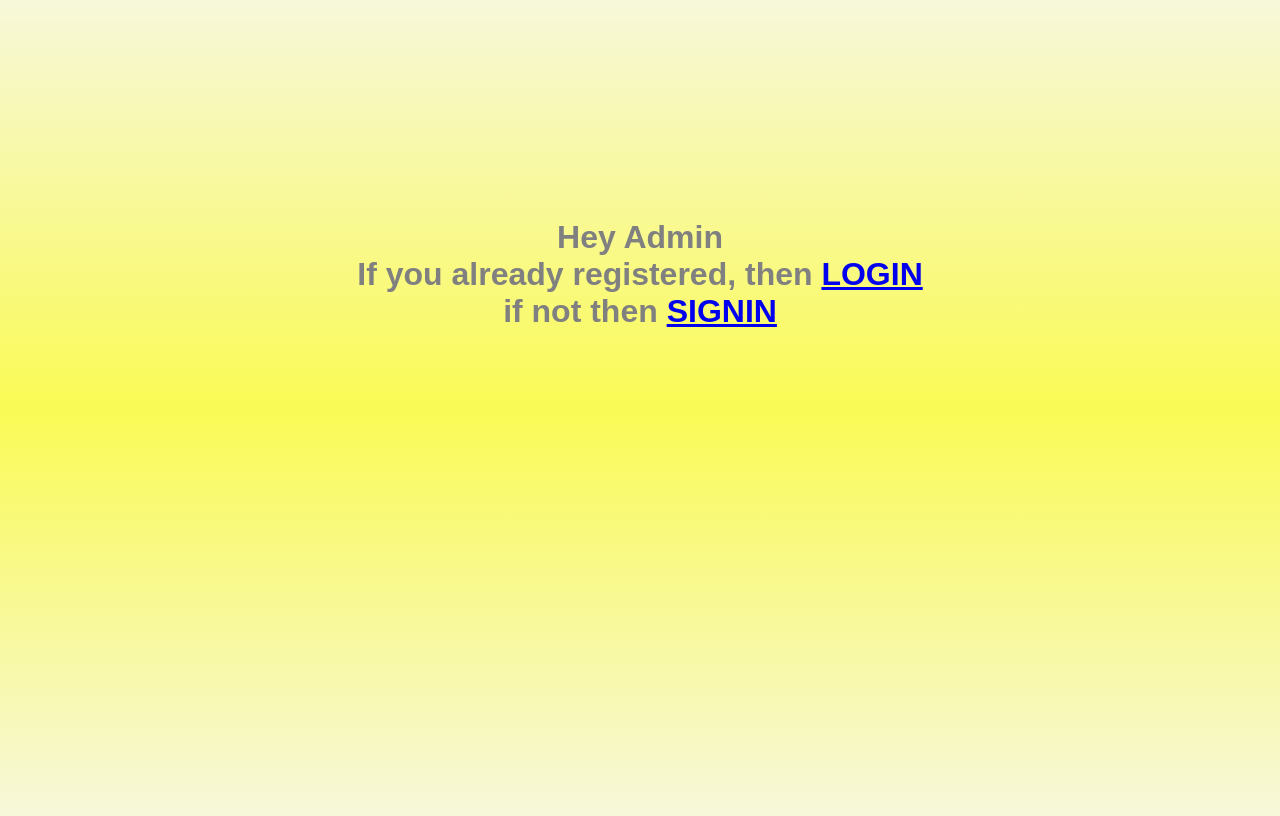
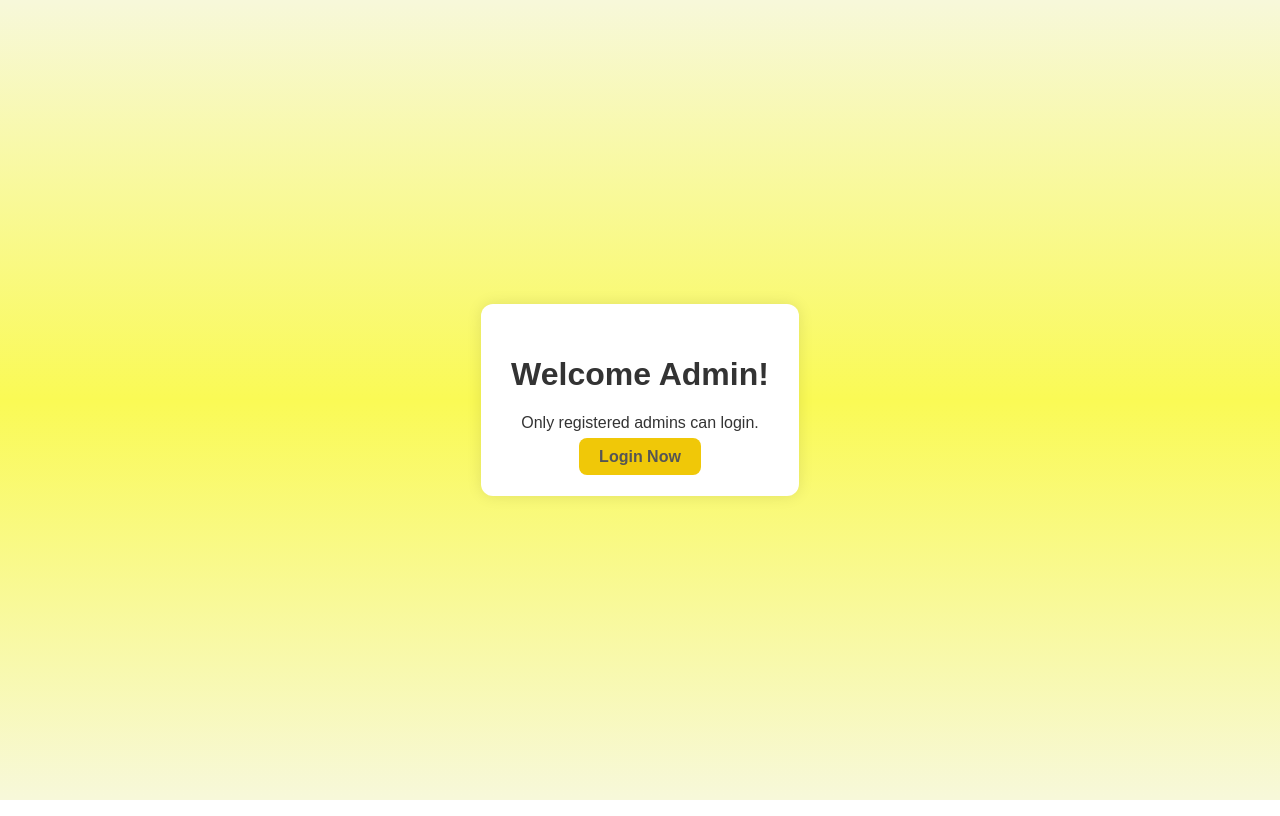
Before and after one commit to AnanyaVishwakarma/online_voting_system, a website: page public/admin.html in a window 1280 px wide. Drawn offline with Linux system fonts and the light colour scheme.

Commit message:
Update admin.html

```diff
--- a/public/admin.html
+++ b/public/admin.html
@@ -3,28 +3,48 @@
 <head>
   <meta charset="UTF-8">
   <meta name="viewport" content="width=device-width, initial-scale=1.0">
-    <title>Document</title>
-</head>
+  <title>Admin Access - Online Voting System</title>
   <style>
-    body{
+    body {
       font-family: Arial, sans-serif;
       text-align: center;
       height: 100vh;
       background: linear-gradient(to top, #f7f8da, #fafa55, #f7f8da);
-    }
-    div{
-        padding-top: 15%;
+      margin: 0;
+      display: flex;
+      align-items: center;
+      justify-content: center;
+      color: #333;
     }
 
-    a:hover{
-        color:#0c0c07;
+    .box {
+      padding: 30px;
+      border-radius: 12px;
+      box-shadow: 0 0 15px rgba(0,0,0,0.1);
+      background-color: white;
     }
 
+    a {
+      text-decoration: none;
+      font-weight: bold;
+      color: #555;
+      background: #f0c808;
+      padding: 10px 20px;
+      border-radius: 8px;
+      transition: 0.3s;
+    }
+
+    a:hover {
+      background: #d4ad0b;
+      color: white;
+    }
   </style>
-<body text="grey">
-    <div>
-
-    <h1>Hey Admin<br>If you already registered, then <a href="v_login.html">LOGIN</a> <br>if not then <a href="admin_register.html"> SIGNIN</a></h1>
+</head>
+<body>
+  <div class="box">
+    <h1>Welcome Admin!</h1>
+    <p>Only registered admins can login.</p>
+    <a href="a_login.html"> Login Now</a>
   </div>
 </body>
 </html>
```
Lines whose indentation alone changed are shown as unchanged.
